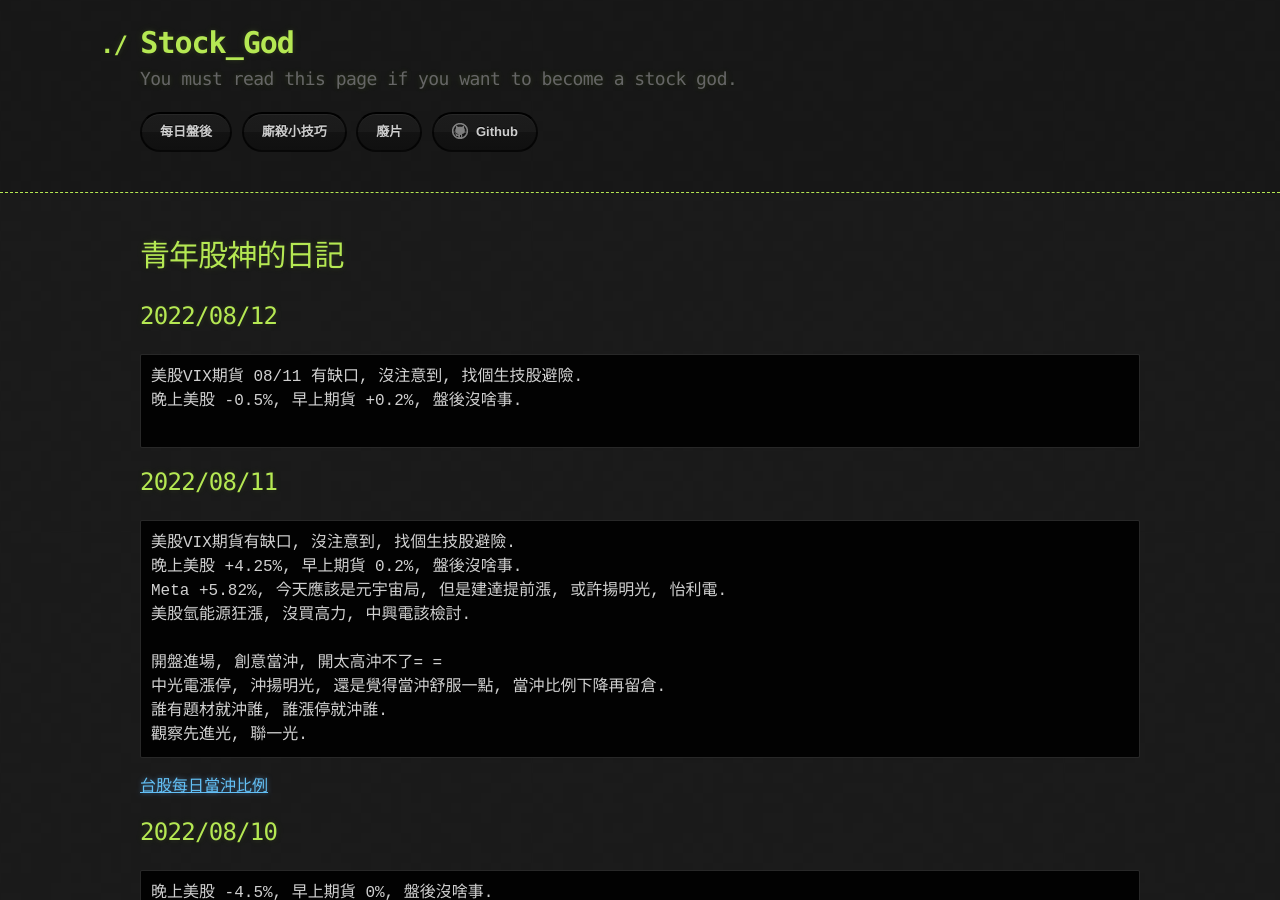
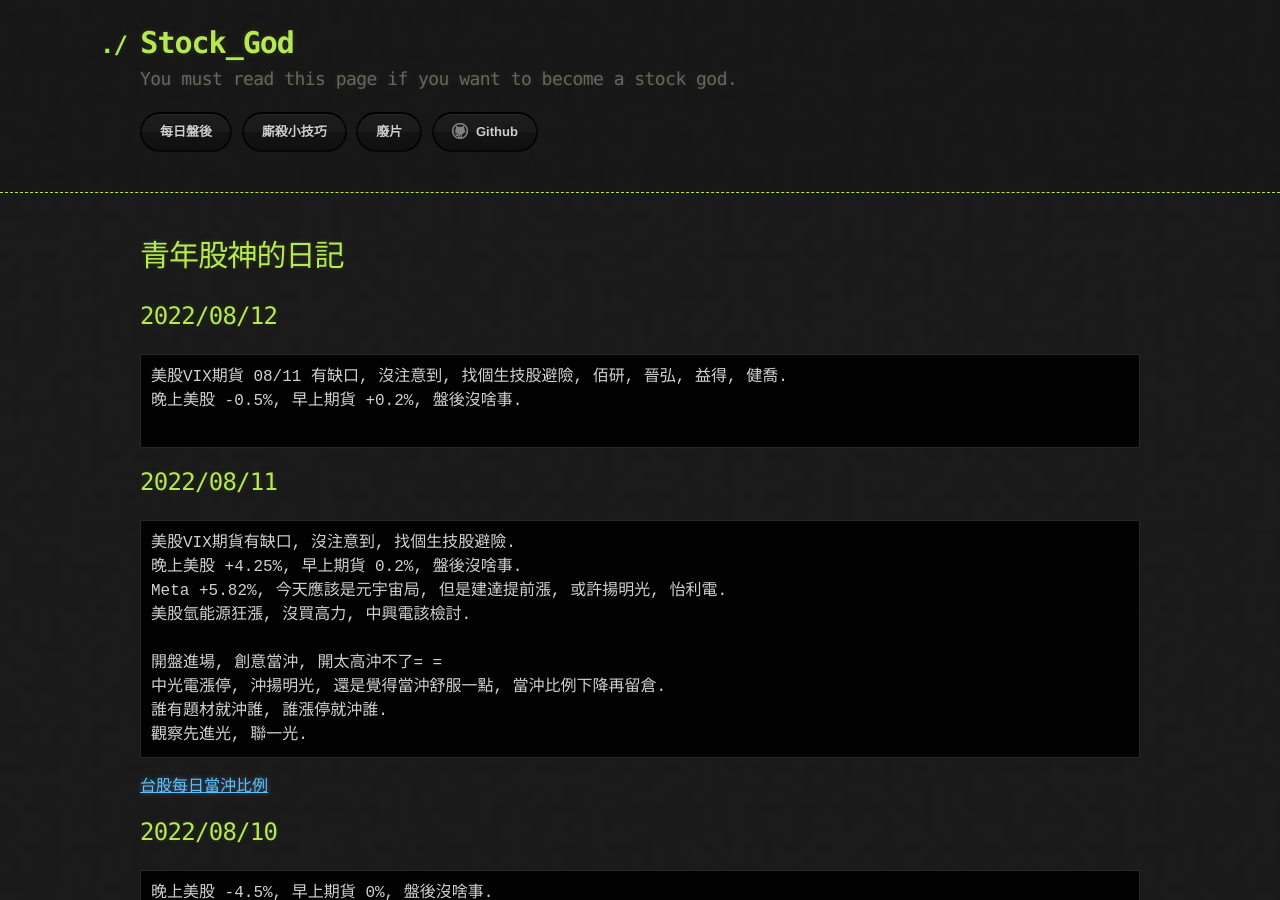
Before and after one commit to lepg5487/Stock_God, a Jekyll site: the page built from index.md, in a window 1280 px wide and 900 px high. Built offline with Jekyll 4.4.1, drawn with Linux system fonts in a browser that asks for light colours; our own code applies the rules of GitHub Pages for plain Markdown files.

Commit message:
Update index.md

````diff
--- a/index.md
+++ b/index.md
@@ -6,7 +6,7 @@ layout: testlayouts
 
 ## 2022/08/12
 ```
-美股VIX期貨 08/11 有缺口, 沒注意到, 找個生技股避險.
+美股VIX期貨 08/11 有缺口, 沒注意到, 找個生技股避險, 佰研, 晉弘, 益得, 健喬.
 晚上美股 -0.5%, 早上期貨 +0.2%, 盤後沒啥事.
 
 ```
````
